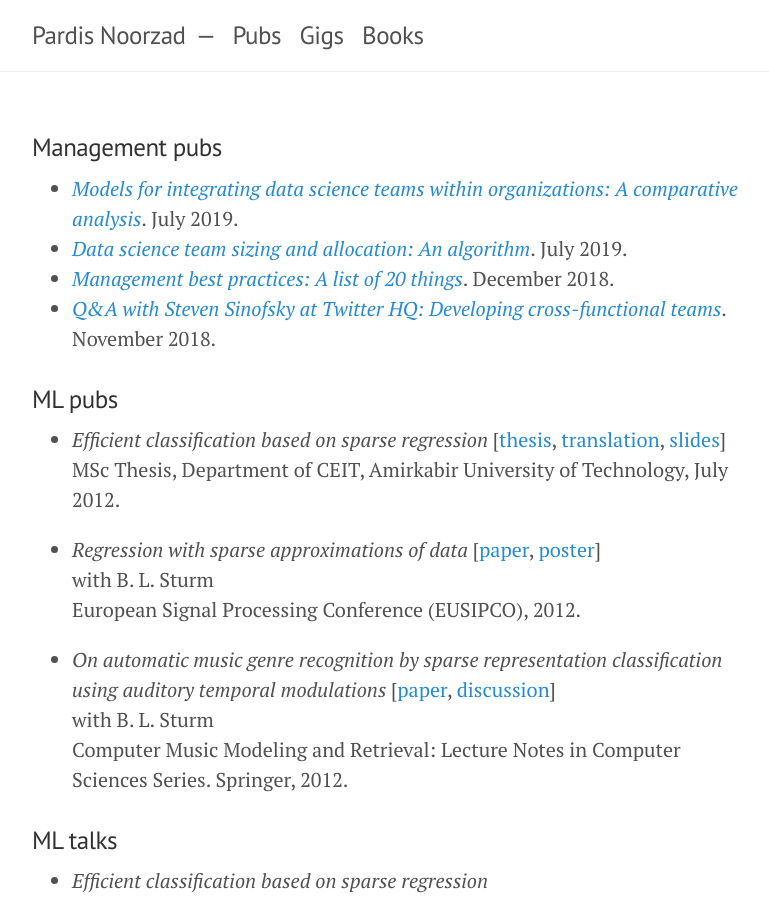
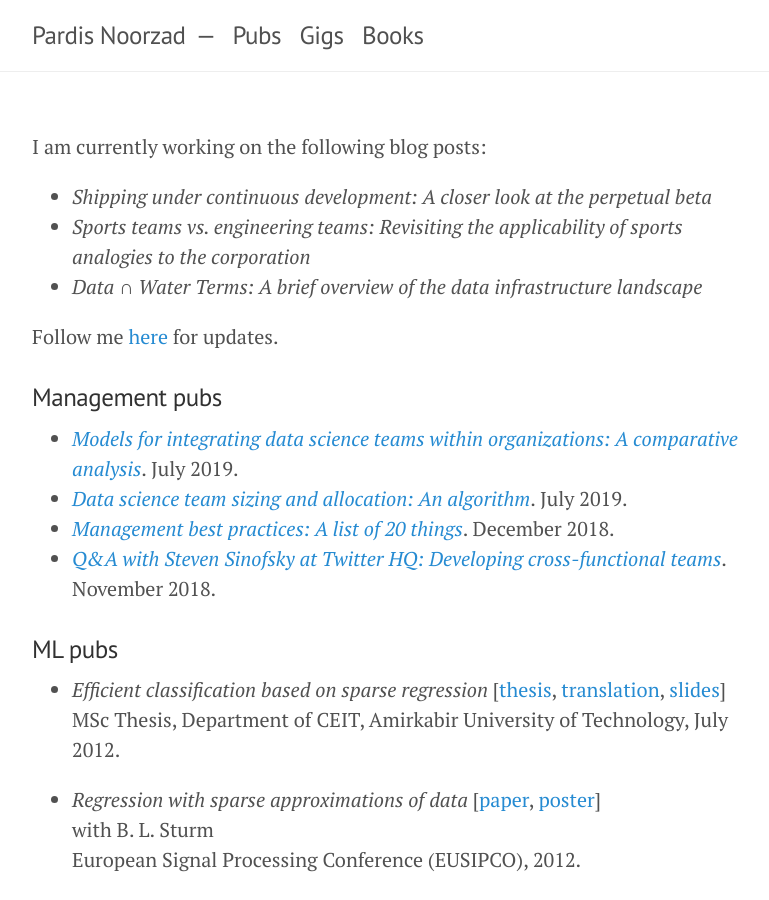
Before and after one commit to djpardis/djpardis.github.io, a Jekyll site: the page built from pubs.md, in a window 1280 px wide and 900 px high. Shown: the whole window, without its empty margins (248-1017 px from the left). Built offline with Jekyll 4.4.1, drawn with Linux system fonts in a browser that asks for light colours.

Commit message:
Fix wording

```diff
--- a/index.html
+++ b/index.html
@@ -19,3 +19,7 @@ I led Connect Data Science at <a href="https://twitter.com/" target="_blank">Twi
 <p>
 I studied random graph models of online social networks at <a title="MSc in Applied Mathematics at RU" href="http://math.ryerson.ca/graduate/" target="_blank">Ryerson University</a>. At <a title="Department of Computer Engineering" href="http://ceit.aut.ac.ir/autcms/computer-engineering/en/home" target="_blank">Amirkabir University</a>, I published on <a href="http://cmmr2012.eecs.qmul.ac.uk/sites/cmmr2012.eecs.qmul.ac.uk/files/pdf/papers/cmmr2012_submission_17.pdf" target="_blank">music genre recognition</a> and <a title="Efficient classification based on sparse regression" href="/files/Noorzad2012b.pdf" target="_blank">sparse linear classifiers</a>. I hold a degree in Software Engineering from the <a title="School of Electrical and Computer Engineering" href="http://ece.ut.ac.ir/en" target="_blank">University of Tehran</a>, where I served as ECE Representative for three years. I also served on the Ryerson Senate for a year.
 </p>
+
+<p>
+In June 2020, I sat down with <a title="Grant Ingersoll – CTO at Wikimedia Foundation" href="https://wikimediafoundation.org/?profile=grant-ingersoll" target="_blank">Grant Ingersoll</a> for a <a title="Pardis Noorzad – Head of Data Science at Healthcare Tech" href="https://develomentor.com/2020/09/21/pardis-noorzad-head-of-data-science-at-healthcare-tech-93/" target="_blank">podcast episode</a>. Thanks to Grant, the episode has turned into a good review of my work history.
+</p>
--- a/pubs.md
+++ b/pubs.md
@@ -2,6 +2,13 @@
 layout: page
 title: Pubs
 ---
+
+I am currently working on the following blog posts:
+- <em>Shipping under continuous development: A closer look at the perpetual beta</em>
+- <em>Sports teams vs. engineering teams: Revisiting the applicability of sports analogies to the corporation</em>
+- <em>Data &cap; Water Terms: A brief overview of the data infrastructure landscape</em>
+
+Follow me <a href="https://medium.com/@djpardis/" target="_blank">here</a> for updates.
 
 ### Management pubs
 
```
Also changed, not shown: books.md (+1 -1 lines), gigs.md (+3 -1 lines).
